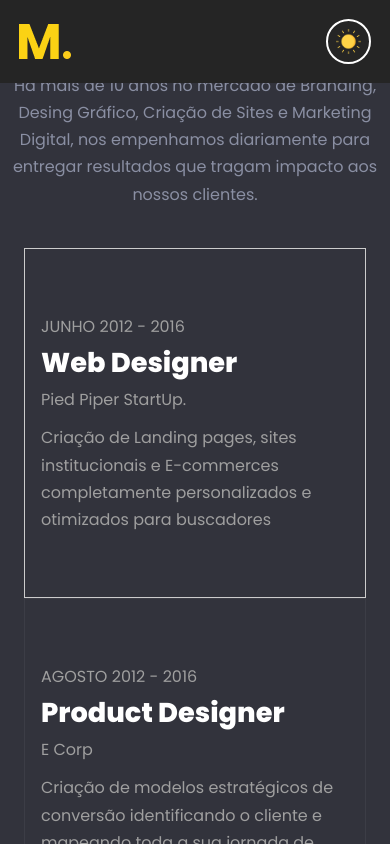
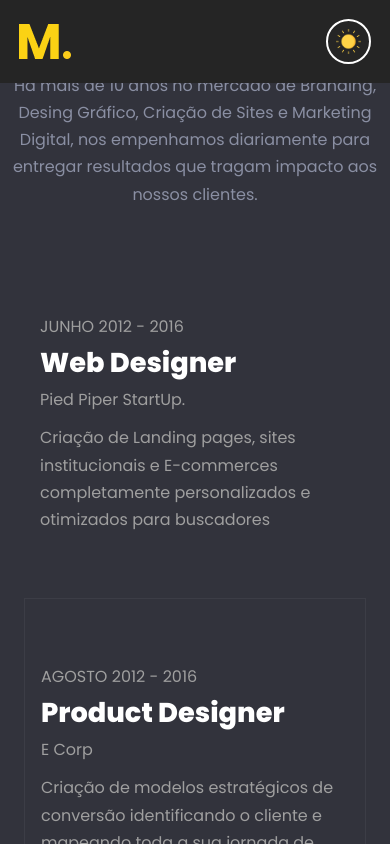
Before and after one commit to lukasilverio94/branding-agency, a React (Create React App) app: page / in a window 390 px wide. In both pictures the pointer is over the element 195 px from the left and 1279 px from the top of the page. Shown: the part 857-1701 px from the top of the page. Built offline with nearby package versions, Linux system fonts and the light colour scheme.

Commit message:
removed hover from medium screens

```diff
--- a/src/components/Card/style.css
+++ b/src/components/Card/style.css
@@ -54,6 +54,13 @@
   color: var(--card-text);
 }
 
+/* SCREEN MAX 1024px ============================================== */
+@media (max-width: 1024px){
+  #card:hover {
+    background-color: transparent;
+    border: none;
+  }
+}
 /* SCREEN MAX 768PX ============================================== */
 @media (max-width: 768px) {
   .cards {
@@ -66,7 +73,7 @@
 
   #card:hover {
     background-color: transparent;
-    border: 1px solid #ccc;
+    border: none;
   }
 }
 
@@ -82,4 +89,7 @@
   #card p:last-child {
     margin-top: 1.3rem;
   }
+  .card-dark-mode:hover {
+    border: none;
+  }
 }
```
